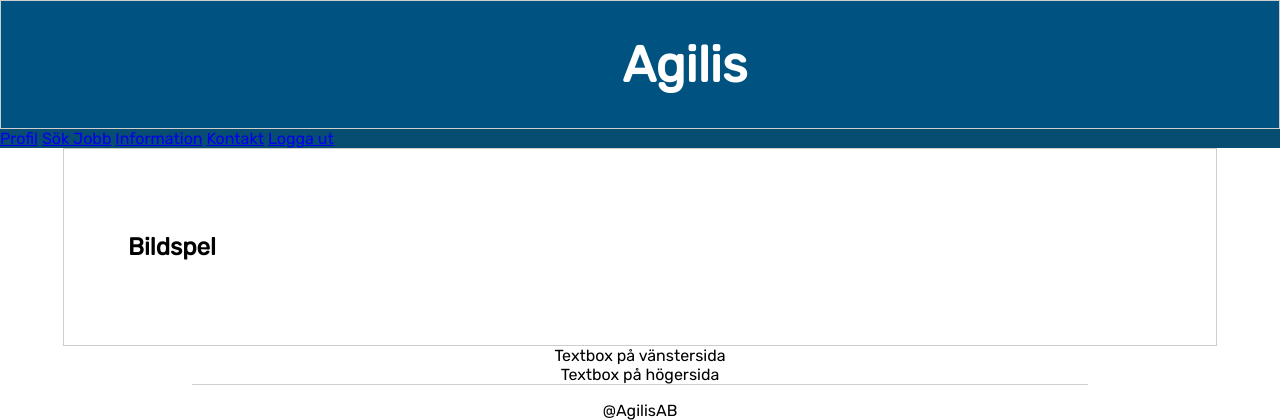
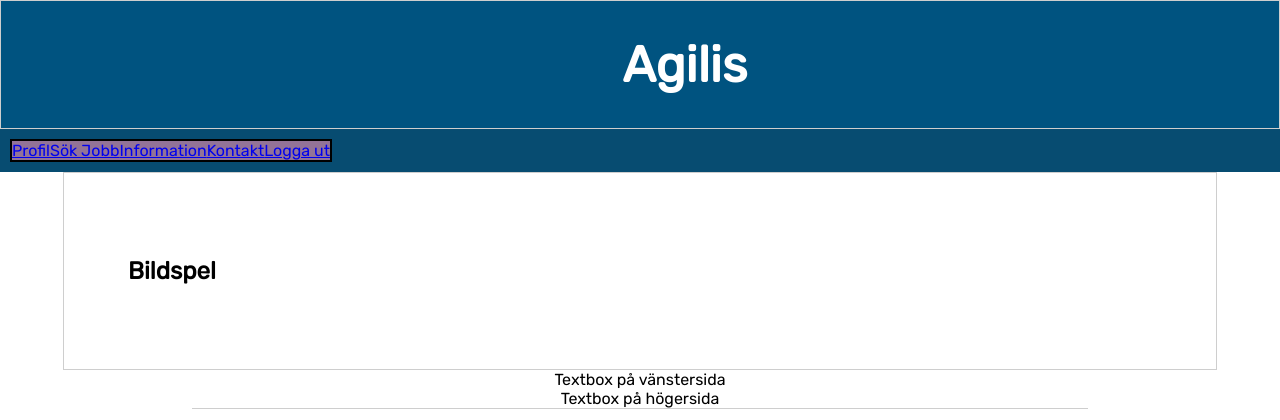
Before and after one commit to natbjo93/agilis, a Python web app: template views/profil.html in a window 1280 px wide. Shown: the top 420 px of the page. Run offline with Jinja, Linux system fonts and the light colour scheme; the template is opened without the code that fills it, so the values that code supplies are empty.

Commit message:
ändrat i css

```diff
--- a/static/style.css
+++ b/static/style.css
@@ -33,7 +33,7 @@ body {
     flex-direction: column-reverse;
 }
 
-.nav_one {
+#nav_one {
     background: rgb(147, 115, 151);
     display: flex;
     flex-direction: row;
```
